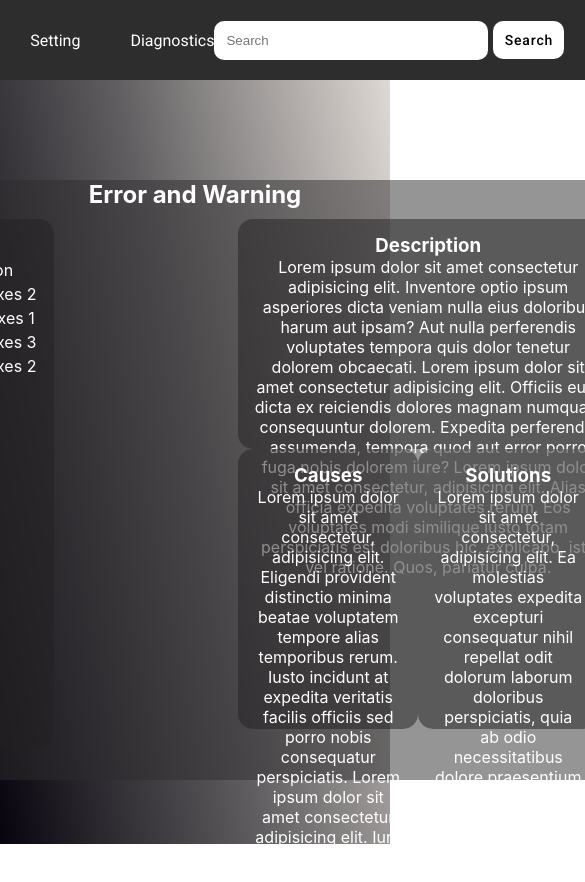
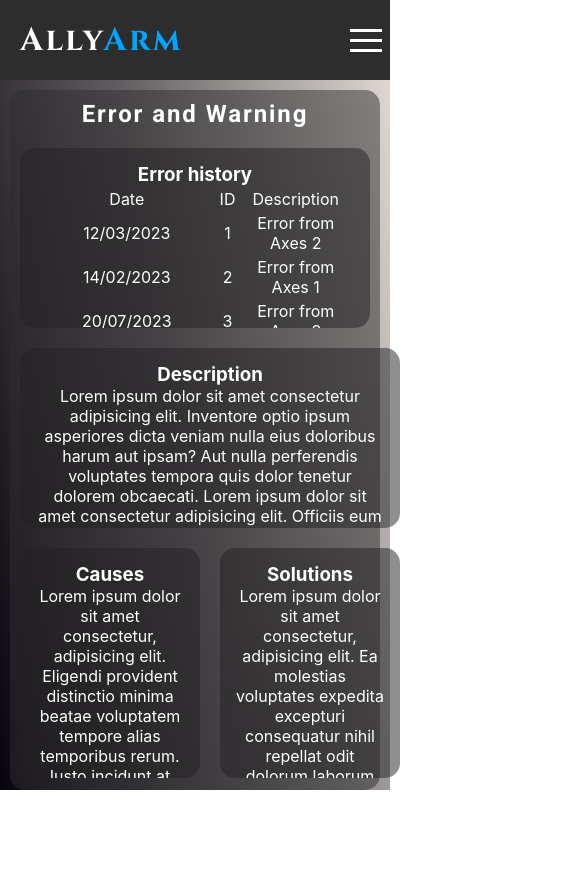
Before and after one commit to KraRo16/MarkUp-Allenaz, a React (Create React App) app: page /errorwarning in a window 390 px wide. Shown: the top 882 px of the page, 585 px wide, since content can reach past the window. After the commit the page ends 844 px from the top, so only its background shows below. Built offline with nearby package versions, Linux system fonts and the light colour scheme.

Commit message:
fix some bug/mobile adaptive/ add burger menu

```diff
--- a/package.json
+++ b/package.json
@@ -8,7 +8,9 @@
     "@testing-library/react": "^12.1.4",
     "@testing-library/user-event": "^13.5.0",
     "axios": "^1.3.4",
+    "hamburger-react": "^2.5.0",
     "react": "^18.1.0",
+    "react-burger-menu": "^3.0.9",
     "react-dom": "^18.1.0",
     "react-icons": "^4.8.0",
     "react-router-dom": "^6.10.0",
--- a/src/api/errorWarning.json
+++ b/src/api/errorWarning.json
@@ -18,5 +18,20 @@
     "id": 4,
     "date": "01/04/2023",
     "description": "Error from Axes 2"
+  },
+  {
+    "id": "5",
+    "description": "Data: 2471",
+    "date": "2023-03-06T14:56:16.647Z"
+  },
+  {
+    "id": "6",
+    "description": "Data: 2472",
+    "date": "2023-03-06T14:56:16.648Z"
+  },
+  {
+    "id": "7",
+    "description": "Data: 2473",
+    "date": "2023-03-06T14:56:16.650Z"
   }
 ]
--- a/src/components/App.module.css
+++ b/src/components/App.module.css
@@ -8,3 +8,8 @@ align-items: center;
 color: white;
     background-image: linear-gradient(79deg, #08040e, #615f61 48%, #e6dfda);
 }
+@media screen and (max-width: 767px) {
+    .App{
+        display: block;
+    }
+}
--- a/src/components/Layout/AutomaticMode/AutomaticMode.module.css
+++ b/src/components/Layout/AutomaticMode/AutomaticMode.module.css
@@ -1,6 +1,4 @@
-.mode_section {
-  height: 100vh;
-}
+
 
 .mode_btn_container {
   display: flex;
@@ -74,6 +72,29 @@ margin-right: 14px;
   box-shadow: 0px 0px 10px #ff0000;
 }
 
+@media screen and (max-width: 767px) {
+.mode_btn {
+ width: 150px;
+    height: 50px;
+    margin-bottom: 10px;
+    margin-right: 8px;
+  }
+
+    .mode_btn_stop {
+
+      padding: 20px;
+      border-radius: 10px;
+      width: 150px;
+margin-right: 30px;
+    }
+
+        .mode_blur {
+          margin: 10px;
+          margin-top: 30px;
+          height: 600px;
+        }
+}
+
 @media screen and (min-width: 768px) {
   .mode_blur {
     margin: 20px;
@@ -90,6 +111,7 @@ margin-right: 14px;
 @media screen and (min-width: 1200px) {
   .mode_section {
     min-width: 100%;
+        height: 100vh;
   }
   .mode_blur {
     margin: 100px;
--- a/src/components/Layout/ErrorWarning/ErrorWarning.jsx
+++ b/src/components/Layout/ErrorWarning/ErrorWarning.jsx
@@ -8,7 +8,7 @@ export const ErrorWarning = () => {
     <div className={style.error_warning_section}>
       <Navbar />
       <div className={style.error_warning_blur}>
-        <h2>Error and Warning</h2>
+        <h2 className={style.error_warning_title}>Error and Warning</h2>
         <div className={style.error_warning_container}>
           <div className={style.error_warning_history}>
             <h3>Error history</h3>
--- a/src/components/Layout/ErrorWarning/ErrorWarning.module.css
+++ b/src/components/Layout/ErrorWarning/ErrorWarning.module.css
@@ -1,6 +1,4 @@
-.error_warning_section {
-  height: 100vh;
-}
+
 .error_warning_blur {
   background-color: rgba(46, 45, 46, 50%);
   margin: 100px;
@@ -12,11 +10,18 @@
   justify-content: space-around;
   padding-top: 10px;
 }
+.error_warning_title{
+    font-family: 'Roboto', sans-serif;
+      font-weight: 600;
+      letter-spacing: 0.08em;
+      padding-top: 10px;
+}
 .error_warning_history {
   background-color: rgba(34, 33, 34, 0.5);
   border-radius: 15px;
   padding: 15px;
   height: 500px;
+  overflow: auto;
 }
 
 .error_warning_description {
@@ -25,6 +30,7 @@
   padding: 15px;
   width: 350px;
   height: 200px;
+  overflow: auto;
 }
 .error_warning_description_item {
   background-color: rgba(34, 33, 34, 0.5);
@@ -32,9 +38,42 @@
   padding: 15px;
   width: 150px;
   height: 250px;
+  overflow: auto;
 }
 .error_warning_description_list {
   display: flex;
+}
+
+@media screen and (max-width: 767px) {
+  .error_warning_blur {
+    margin: 10px;
+    height: 700px;
+  }
+  .error_warning_container {
+    display: flex;
+    flex-wrap: wrap;
+  }
+  .error_warning_history {
+    height: 150px;
+    margin: 10px;
+  }
+
+  .error_warning_description {
+    width: auto;
+    height: 150px;
+    margin: 10px;
+  }
+
+  .error_warning_description_item {
+    width: 150px;
+    height: 200px;
+    margin: 10px;
+  }
+  .error_warning_description_list {
+  display: flex;
+  justify-content: center;
+  align-items: center;
+}
 }
 
 @media screen and (min-width: 768px) {
@@ -46,6 +85,7 @@
   }
   .error_warning_history {
     padding-top: 20px;
+    width: 280px;
   }
 
   .error_warning_table_head_item,
@@ -55,29 +95,22 @@
 
   .error_warning_description {
     padding-top: 20px;
-            overflow: auto;
-
   }
 
   .error_warning_description_item {
     width: 150px;
     height: 250px;
     margin-top: 20px;
-        overflow: auto;
-
   }
   .error_warning_description_item:not(:last-child) {
     margin-right: 20px;
-  }
-
-  .error_warning_description_text {
-
   }
 }
 
 @media screen and (min-width: 1200px) {
   .error_warning_section {
     min-width: 100%;
+    height: 100vh;
   }
   .error_warning_blur {
     margin: 100px;
--- a/src/components/Layout/Navbar/Navbar.jsx
+++ b/src/components/Layout/Navbar/Navbar.jsx
@@ -2,15 +2,10 @@ import React from 'react';
 import style from './Navbar.module.css';
 import { MdLogout } from 'react-icons/md';
 import { Link } from 'react-router-dom';
-// import { BsCaretDownFill, BsCaretUpFill } from 'react-icons/bs';
-// import { Subnav } from './Subnav/Subnav';
+import { Sidebar } from './Sidebar/Sidebar';
 
 export const Navbar = () => {
-  // const [showMenu, setShowMenu] = useState('');
 
-  // function handleMenuClick() {
-  //   setShowMenu(!showMenu);
-  // }
 
   return (
     <div className={style.navigation}>
@@ -66,11 +61,10 @@ export const Navbar = () => {
             <MdLogout size={24} />
           </button>
         </Link>
+        <div className={style.sidebar}>
+          <Sidebar />
+        </div>
       </header>
-      {/* <button className={style.header_subnav_btn}> */}
-      {/* {showMenu ? <BsCaretUpFill size={18} /> : <BsCaretDownFill size={18} />} */}
-      {/* </button> */}
-      {/* {showMenu && <Subnav />} */}
     </div>
   );
 };
--- a/src/components/Layout/Navbar/Navbar.module.css
+++ b/src/components/Layout/Navbar/Navbar.module.css
@@ -1,8 +1,3 @@
-.mode_container{
-  display: flex;
-  justify-content: center;
-  align-items: center;
-}
 
 .header_navbar {
   display: flex;
@@ -12,13 +7,15 @@
   background-color: #2e2d2e;
 }
 
+
+
 .header_title {
   font-family: 'Cinzel', serif;
   letter-spacing: 0.08em;
   padding-left: 20px;
 }
 
-.header_form{
+.header_form {
   display: flex;
   justify-content: center;
   align-items: center;
@@ -92,32 +89,11 @@ margin-right: 30px;
   letter-spacing: 0.06em;
 }
 
-.header_subnav_btn {
-  /* display: flex; */
-  /* justify-content: center; */
-  position: absolute;
-  z-index: 20;
-  border-radius: 10px;
-/* margin-left: 100px; */
-  border: none;
-  cursor: pointer;
-  background: none;
-  color: white;
-  transition: color 500ms cubic-bezier(0.4, 0, 0.2, 1);
-}
-
-.header_subnav_btn:hover,
-.header_subnav_btn:focus {
-  color: rgb(0, 165, 255);
-}
-
 .logo_title_color {
   color: rgb(0, 165, 255);
 }
 
 /* Sub */
-
-
 
 .sub_list {
   display: flex;
@@ -125,7 +101,6 @@ margin-right: 30px;
   align-items: center;
 
   /* padding-left: 40px; */
-
 }
 
 .sub_item_link {
@@ -143,17 +118,59 @@ margin-right: 30px;
   padding-right: 50px;
 }
 
+@media screen and (max-width: 767px) {
+  .header_navbar {
+    justify-content: space-between;
+  }
+
+  .sub_item:not(:last-child) {
+    padding-right: 8px;
+  }
+
+  .header_form {
+    display: none;
+  }
+  .subnavigation {
+    display: none;
+  }
+  .header_user_info {
+    display: none;
+  }
+  .header_logout_logo {
+    display: none;
+  }
+  /* .header_form {
+          margin-right: 15px;
+          margin-left: 15px;
+        }
+
+.header_search_input {
+    padding: 4px;
+    width: 90px;
+  }
+    .header_search_btn {
+      padding: 4px;
+      margin-left: 8px;
+      font-weight: 400;
+      font-size: 10px;
+      letter-spacing: 0.04em;
+    } */
+
+}
+
 @media screen and (min-width: 768px) {
   .header_navbar {
     width: 768px;
   }
-
-        .header_title{
+.sidebar{
+  display: none;
+}
+  .header_title {
     font-size: 18px;
     padding-right: 10px;
   }
 
-.sub_item_link{
+  .sub_item_link {
     font-size: 14px;
     padding-right: 10px;
   }
@@ -173,7 +190,6 @@ margin-right: 30px;
     font-weight: 500;
     font-size: 12px;
     letter-spacing: 0.04em;
-
   }
 
   .header_user_info {
@@ -183,6 +199,7 @@ margin-right: 30px;
 
   .header_form {
     margin-right: 10px;
+    display: block;
   }
 
   .header_user_position {
@@ -193,17 +210,17 @@ margin-right: 30px;
     font-size: 14px;
     margin-top: 2px;
   }
-
+  .subnavigation {
+    display: block;
   }
-
-
+}
 
 @media screen and (min-width: 1200px) {
   .header_navbar {
     min-width: 100%;
   }
 
-    .header_title{
+  .header_title {
     font-size: 40px;
     padding-right: 0px;
   }
@@ -216,7 +233,6 @@ margin-right: 30px;
     width: 150px;
   }
 
-
   .header_search_btn {
     padding: 5px;
     font-weight: 500;
--- /dev/null
+++ b/src/components/Layout/Navbar/Sidebar/Sidebar.jsx
@@ -0,0 +1,43 @@
+import React, { useState } from 'react';
+import Hamburger from 'hamburger-react';
+import { Link } from 'react-router-dom';
+import style from './Sidebar.module.css';
+import { MdLogout } from 'react-icons/md';
+
+export const Sidebar = () => {
+  const [open, setOpen] = useState(false);
+
+  return (
+    <div className={style.burger}>
+      <Hamburger toggled={open} className={style.hamburger} toggle={setOpen} />
+      {open && (
+        <div className={style.burger_menu}>
+          <Link to="/home" className={style.burger_menu_item}>
+            Auto Mode
+          </Link>
+          <Link to="/errorwarning" className={style.burger_menu_item}>
+            Error/Warning
+          </Link>
+          <Link to="/" className={style.burger_menu_item}>
+            Exercises
+          </Link>
+          <Link to="/" className={style.burger_menu_item}>
+            Setting
+          </Link>
+          <Link to="/" className={style.burger_menu_item}>
+            Diagnostics
+          </Link>
+          <div className={style.burger_user_info}>
+            <p className={style.burger_user_position}>Admin: </p>
+            <p className={style.burger_user_name}>Roman</p>
+          </div>
+          <Link style={{ color: 'inherit', textDecoration: 'inherit' }} to="/">
+            <button className={style.burger_logout_logo} type="submit">
+              <MdLogout size={24} />
+            </button>
+          </Link>
+        </div>
+      )}
+    </div>
+  );
+};
--- /dev/null
+++ b/src/components/Layout/Navbar/Sidebar/Sidebar.module.css
@@ -0,0 +1,72 @@
+.burger {
+  display: flex;
+  flex-direction: column;
+  justify-content: center;
+  align-items: center;
+  cursor: pointer;
+}
+
+.burger_menu {
+  display: flex;
+  flex-direction: column;
+  justify-content: center;
+  align-items: center;
+  position: absolute;
+  z-index: 20;
+  right: 0;
+  top: 78px;
+  background-color: #2e2d2e;
+  color: white;
+  height: 100%;
+  width: 140px;
+  cursor: pointer;
+}
+.burger_menu_item {
+  font-family: 'Roboto', sans-serif;
+  font-weight: 500;
+  font-size: 16px;
+  letter-spacing: 0.08em;
+}
+
+.burger_menu a {
+  margin-bottom: 1rem;
+  color: white;
+}
+
+.burger_logout_logo {
+  border-radius: 10px;
+  margin-left: 8px;
+  border: none;
+  cursor: pointer;
+  background: none;
+  color: white;
+  text-decoration: underline;
+  transition: color 500ms cubic-bezier(0.4, 0, 0.2, 1);
+}
+
+.burger_logout_logo:hover,
+.burger_logout_logo:focus {
+  color: red;
+}
+
+.burger_user_info {
+  display: flex;
+  justify-content: center;
+  align-items: center;
+  margin-top: 30px;
+}
+
+.burger_user_position {
+  font-family: 'Roboto', sans-serif;
+  font-weight: 600;
+  font-size: 16px;
+  letter-spacing: 0.06em;
+}
+
+.burger_user_name {
+  margin-left: 4px;
+  font-family: 'Roboto', sans-serif;
+  font-weight: 400;
+  font-size: 16px;
+  letter-spacing: 0.06em;
+}
--- a/src/components/Login/Login.module.css
+++ b/src/components/Login/Login.module.css
@@ -85,3 +85,14 @@
 .logo_title_color{
 color: rgb(0, 165, 255);
 }
+
+@media screen and (max-width: 768px) {
+    .auth_form_container {
+        padding: 15px;
+      }
+.login_btn {
+  width: 100px;
+  margin-top: 10px;
+  padding: 10px;
+}
+}
```
Also changed, not shown: 1 other file (tests, documents, lock files or other folders). Lines whose indentation alone changed are shown as unchanged.
